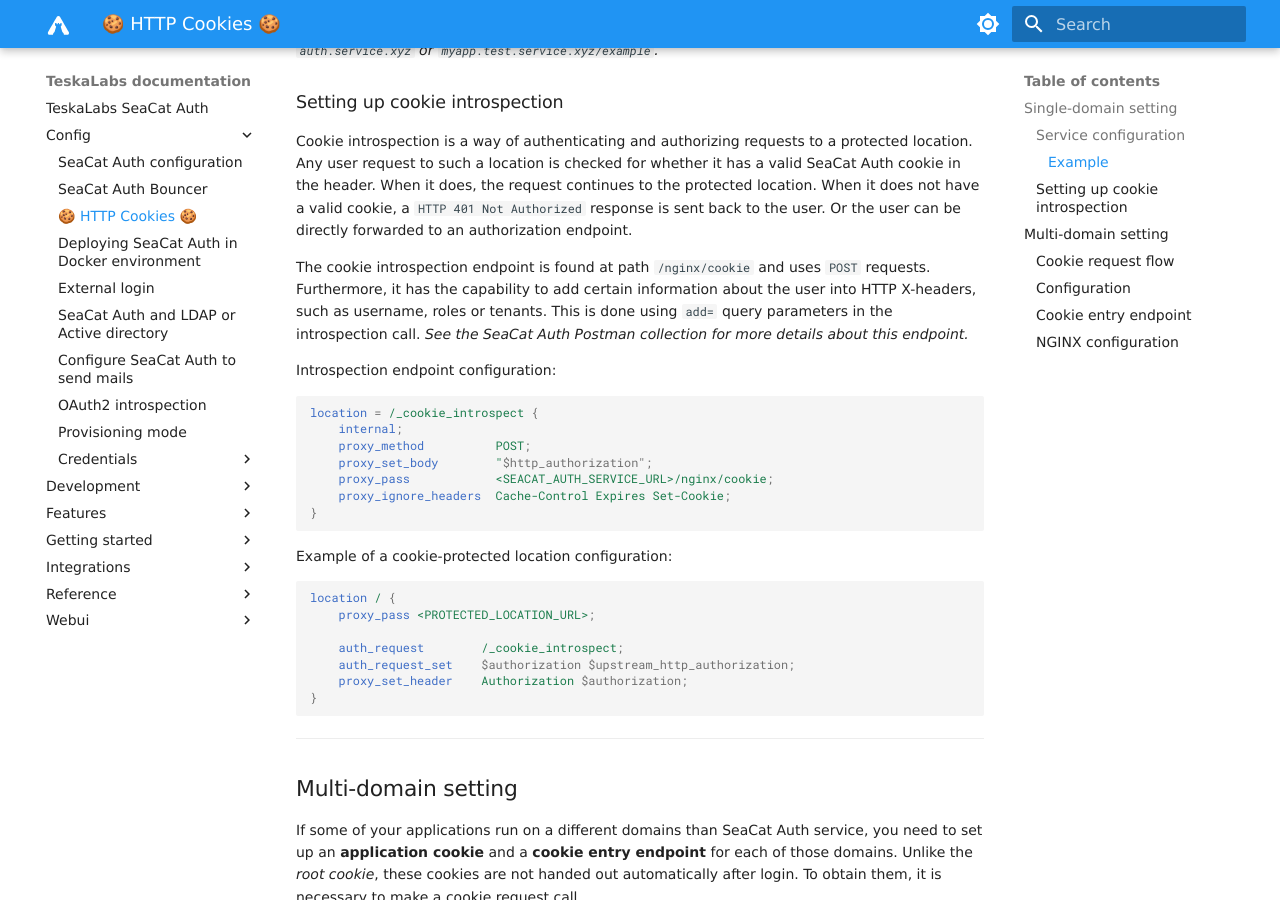
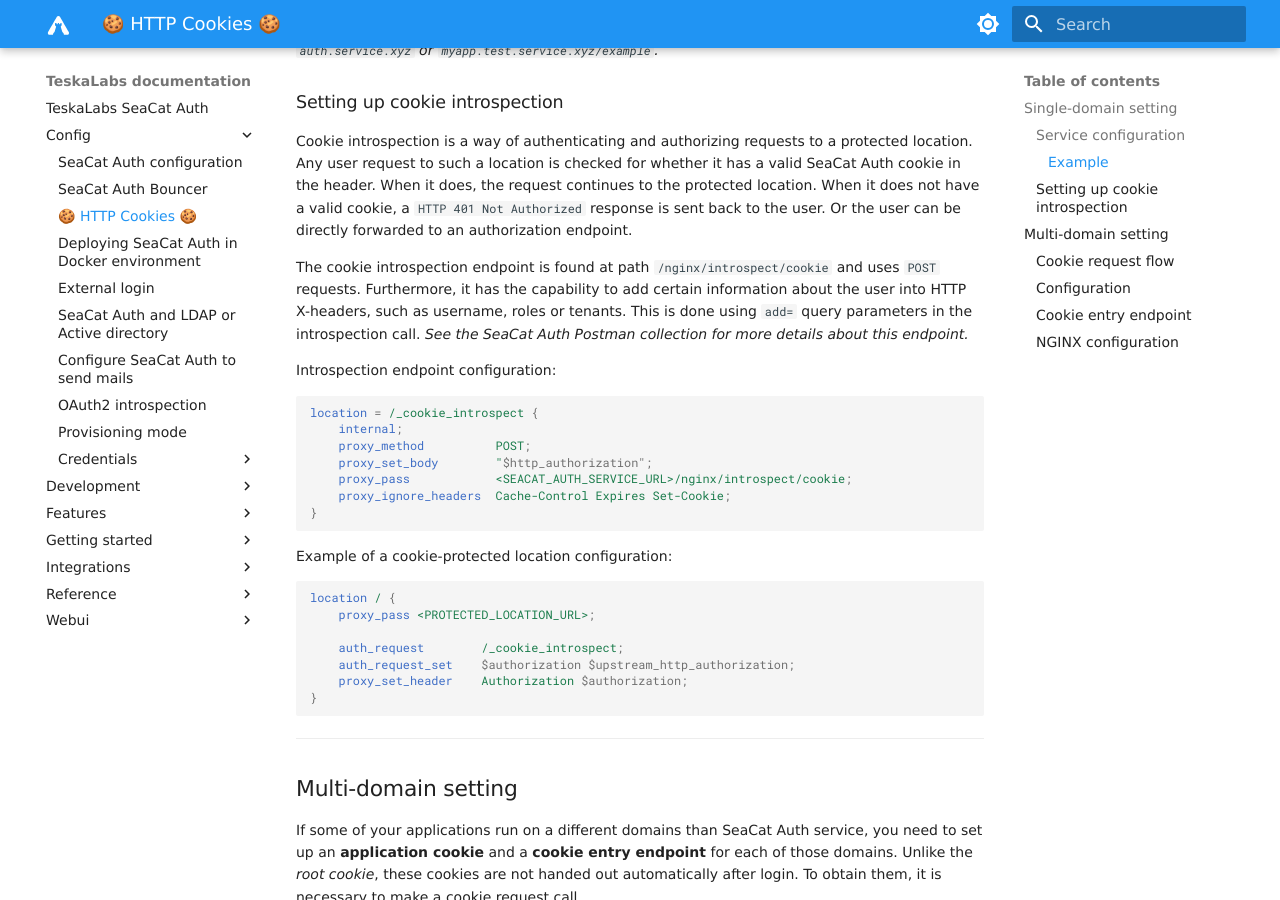
Before and after one commit to TeskaLabs/seacat-auth, an MkDocs documentation site: the page built from docs/config/cookies.md, in a window 1280 px wide and 900 px high, scrolled down 677 px. Built offline with MkDocs 1.6.1 and Material for MkDocs 9.7.7, drawn with Linux system fonts in a browser that asks for light colours; some web fonts are replaced; some of the changed text lies outside the part shown.

Commit message:
all introspection endpoints paths start with /nginx/introspect/ prefix

````diff
--- a/docs/config/cookies.md
+++ b/docs/config/cookies.md
@@ -46,7 +46,7 @@
 When it does not have a valid cookie, a `HTTP 401 Not Authorized` response is sent back to the user.
 Or the user can be directly forwarded to an authorization endpoint.
 
-The cookie introspection endpoint is found at path `/nginx/cookie` and uses `POST` requests.
+The cookie introspection endpoint is found at path `/nginx/introspect/cookie` and uses `POST` requests.
 Furthermore, it has the capability to add certain information about the user into HTTP X-headers,
 such as username, roles or tenants.
 This is done using `add=` query parameters in the introspection call.
@@ -59,7 +59,7 @@
     internal;
     proxy_method          POST;
     proxy_set_body        "$http_authorization";
-    proxy_pass            <SEACAT_AUTH_SERVICE_URL>/nginx/cookie;
+    proxy_pass            <SEACAT_AUTH_SERVICE_URL>/nginx/introspect/cookie;
     proxy_ignore_headers  Cache-Control Expires Set-Cookie;
 }
 ```
@@ -146,7 +146,7 @@
     internal;
     proxy_method          POST;
     proxy_set_body        "$http_authorization";
-    proxy_pass            <SEACAT_AUTH_PUBLIC_API_INTERNAL_URL>/nginx/cookie;
+    proxy_pass            <SEACAT_AUTH_PUBLIC_API_INTERNAL_URL>/nginx/introspect/cookie;
     proxy_ignore_headers  Cache-Control Expires Set-Cookie;
 }
 ```
````
Also changed, not shown: docs/integrations/elk.md (+3 -3 lines), docs/integrations/index.md (+1 -1 lines), 8 other files.
